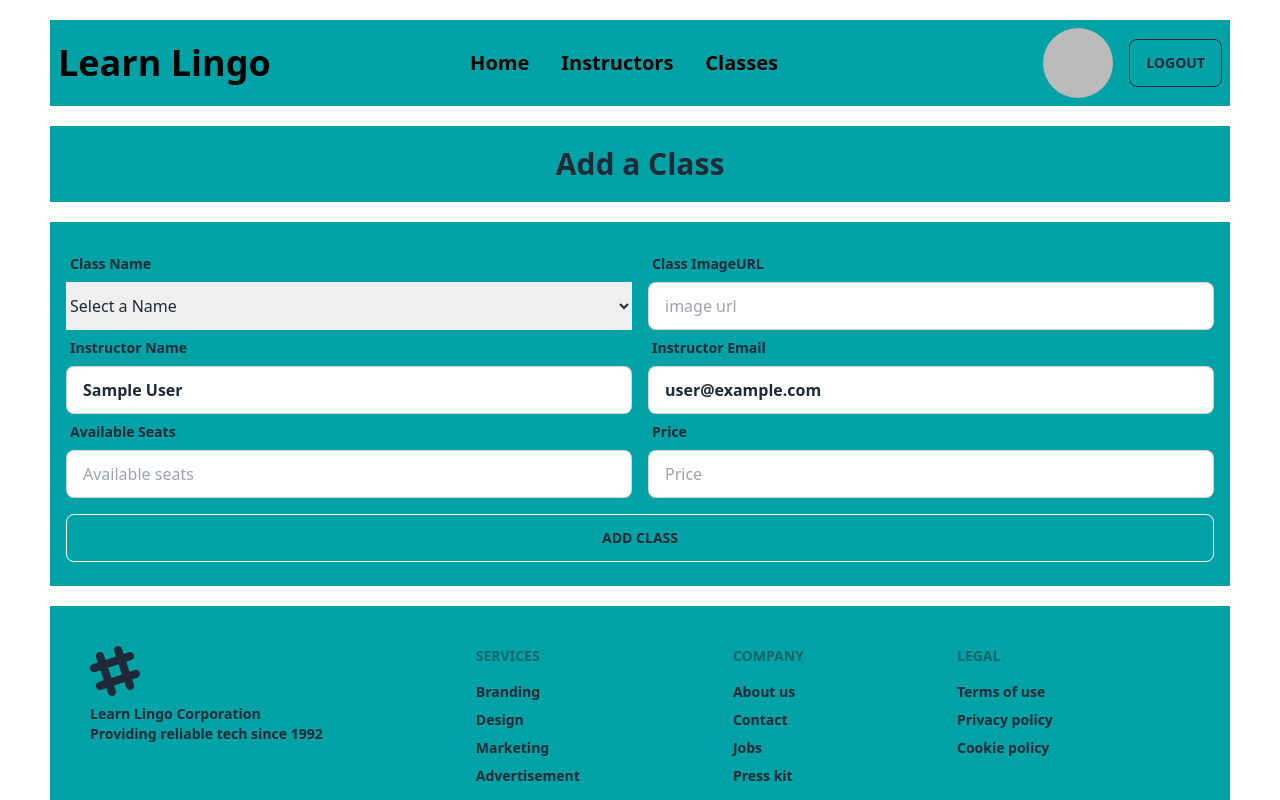
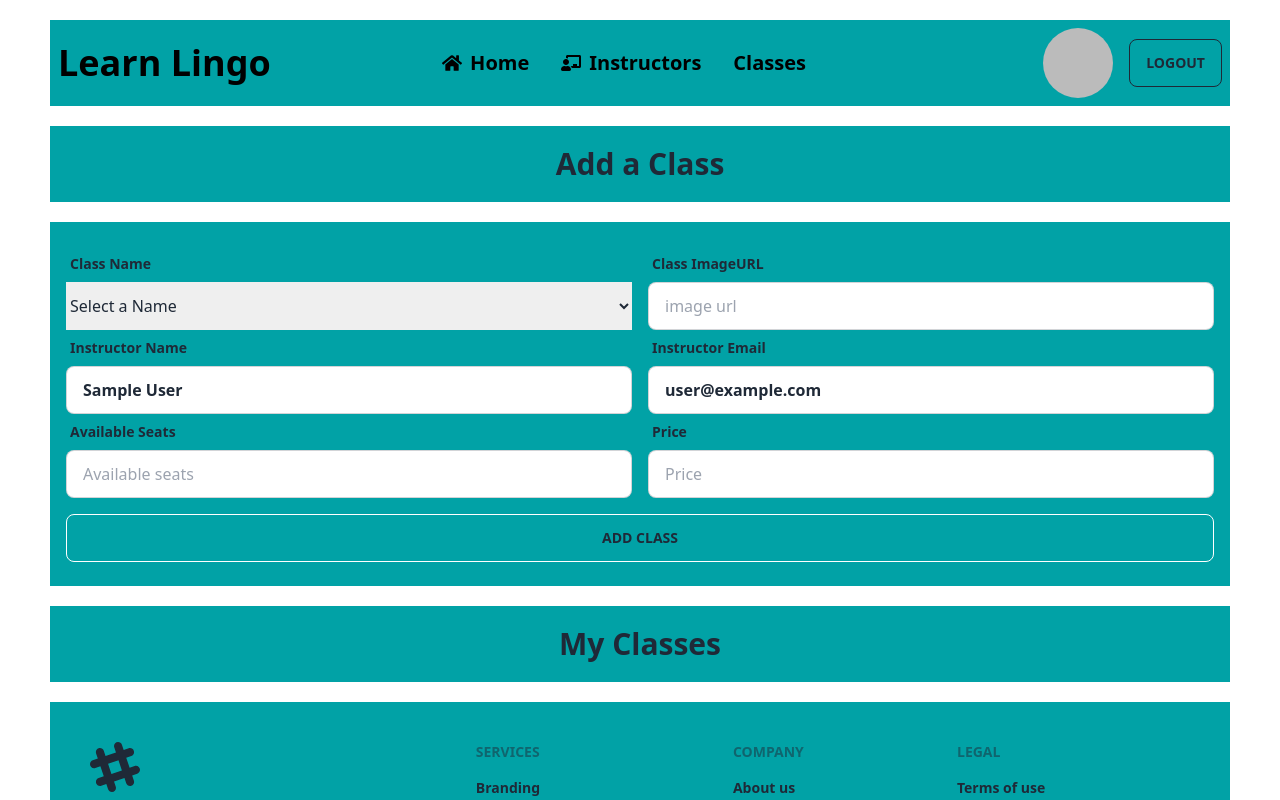
Before and after one commit to zulfikar2022/learn-lingo, a React (Vite) app: page /instructorDashboard in a window 1280 px wide. Shown: the top 800 px of the page. Built offline with nearby package versions, Linux system fonts and the light colour scheme; no server answers; sample sign-in values are in the browser's storage.

Commit message:
icon added to the navbar

```diff
--- a/src/Pages/DashBoards/InstructorDashboard.jsx
+++ b/src/Pages/DashBoards/InstructorDashboard.jsx
@@ -3,6 +3,7 @@ import { Helmet } from "react-helmet-async";
 import useAuthContext from "../../hooks/useAuthContext";
 import { useForm } from "react-hook-form";
 import { useEffect, useState } from "react";
+import Swal from "sweetalert2";
 
 const InstructorDashboard = () => {
   const { user } = useAuthContext();
@@ -13,17 +14,42 @@ const InstructorDashboard = () => {
     reset,
     formState: { errors },
   } = useForm();
-  const [userId,setUserId] = useState('');
+  const [userId, setUserId] = useState("");
   useEffect(() => {
-      fetch(`http://localhost:5000/userId?email=${user.email}`)
-        .then(res => res.json())
-        .then(data => {
-          setUserId(data._id)
-        })
-  },[user.email])
+    fetch(`http://localhost:5000/userId?email=${user.email}`)
+      .then((res) => res.json())
+      .then((data) => {
+        setUserId(data._id);
+      });
+  }, [user.email]);
 
   const onSubmit = (data) => {
-    console.log(data.className);
+    // console.log(data.className);
+    console.log(typeof data.availableSeats);
+    const newCourse = {
+      instructorId: userId,
+      instructorName: user.displayName,
+      courseName: data.className,
+      studentCapability: parseInt(data.availableSeats),
+      price: parseFloat(data.price),
+      approvalStatus: "approved",
+      image: data.imageURL,
+      enrolledStudent: 0,
+    };
+    console.log(newCourse);
+    fetch(`http://localhost:5000/newCourse`, {
+      method: "post",
+      body: JSON.stringify(newCourse),
+      headers: { "content-type": "application/json" },
+    })
+      .then((res) => res.json())
+      .then((data) => {
+        console.log(data);
+        if (data.insertedId) {
+          Swal.fire("New course inserted successfully");
+          reset();
+        }
+      });
   };
   return (
     <div>
@@ -128,6 +154,9 @@ const InstructorDashboard = () => {
           />
         </form>
       </div>
+      <p className="bg-[#01a2a6] text-center my-5 p-5 text-3xl font-semibold">
+        My Classes
+      </p>
     </div>
   );
 };
--- a/src/Shared/NavBar/NavBar.jsx
+++ b/src/Shared/NavBar/NavBar.jsx
@@ -3,6 +3,7 @@ import useAuthContext from "../../hooks/useAuthContext";
 import useUserRole from "../../hooks/useUserRole";
 import { MdDashboard, MdDashboardCustomize } from "react-icons/md";
 import { RiDashboardFill } from "react-icons/ri";
+import { FaChalkboardTeacher, FaHome } from "react-icons/fa";
 // import logo from '../../assets/siteLogo.png';
 
 /* eslint-disable no-unused-vars */
@@ -21,10 +22,10 @@ const NavBar = () => {
   const navItems = (
     <>
       <li>
-        <Link to='/'>Home</Link>
+        <Link to='/'><FaHome/> Home</Link>
       </li>
       <li>
-        <Link to='/instructors'>Instructors</Link>
+        <Link to='/instructors'><FaChalkboardTeacher/> Instructors</Link>
       </li>
       <li>
         <Link to='/classes'>Classes</Link>
```
